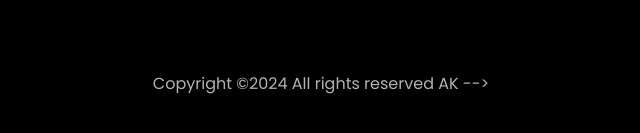
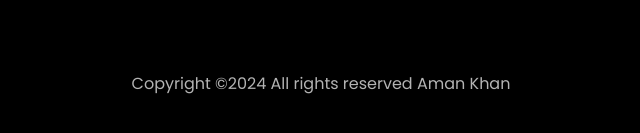
Before and after one commit to amannn08/Portfolio, a plain HTML site: page index.html in a window 1280 px wide. Shown: the part 4716-4849 px from the top of the page, 319-959 px from the left. Drawn offline with Linux system fonts and the light colour scheme; files whose address does not match are found by name.

Commit message:
index.html

```diff
--- a/index.html
+++ b/index.html
@@ -520,7 +520,7 @@
 			<div class="col-md-12 text-center">
 
 			  <p><!-- Link back to Colorlib can't be removed. Template is licensed under CC BY 3.0. -->
-	Copyright &copy;<script>document.write(new Date().getFullYear());</script> All rights reserved AK --></p>
+	Copyright &copy;<script>document.write(new Date().getFullYear());</script> All rights reserved Aman Khan </p>
 			</div>
 		  </div>
 		</div>
```
